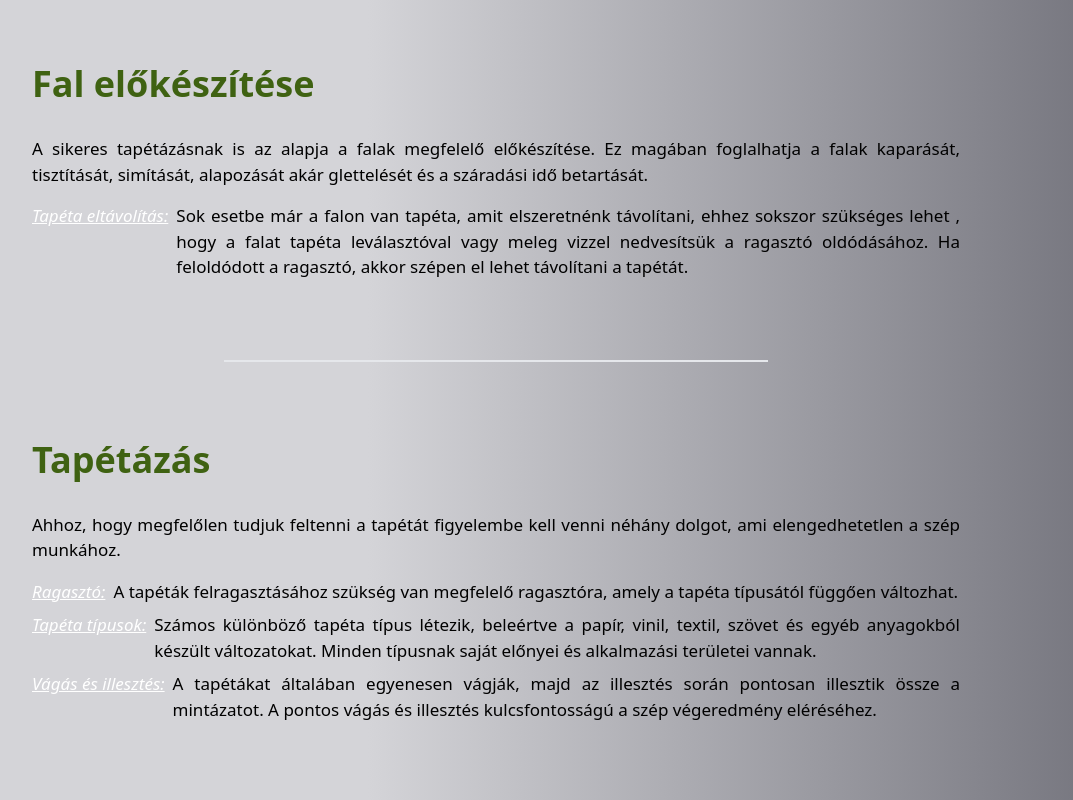
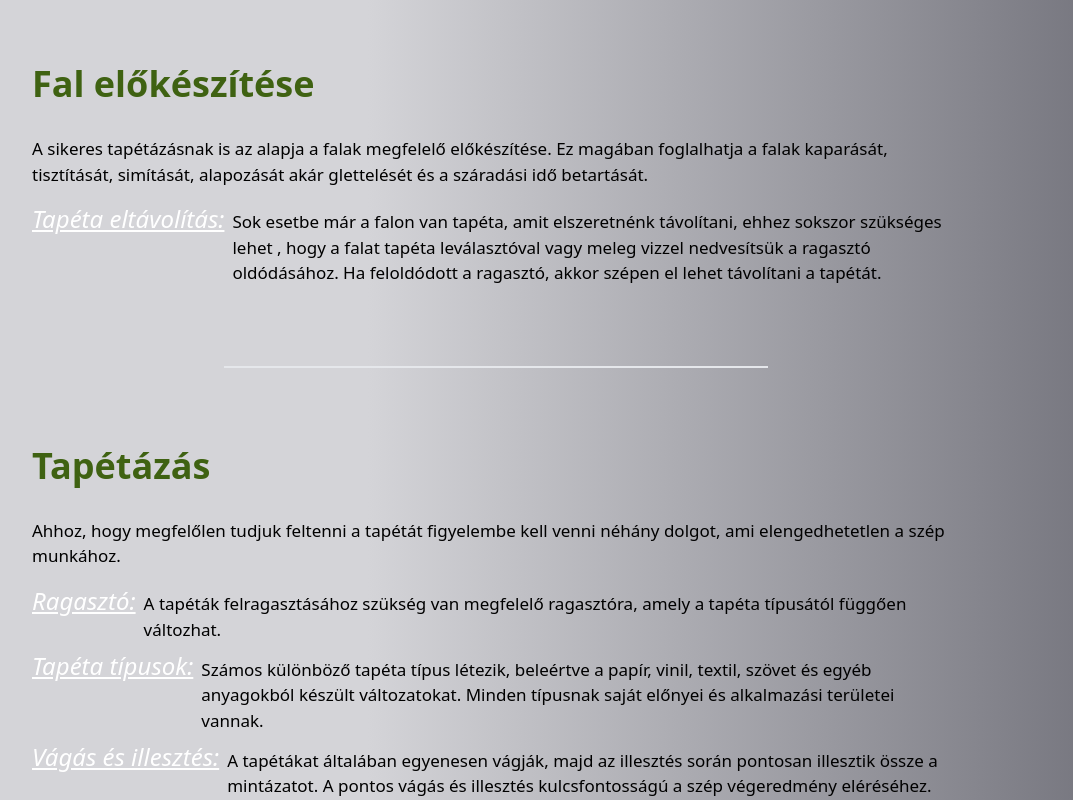
Before and after one commit to Gabo250/roomPainterSite, a React (Create React App) app: page /tapetazas in a window 1280 px wide. Shown: the part 800-1600 px from the top of the page, without its empty margins (144-1217 px from the left). Built offline with nearby package versions, Linux system fonts and the light colour scheme.

Commit message:
texts formating

```diff
--- a/src/component/home/Marketing.jsx
+++ b/src/component/home/Marketing.jsx
@@ -22,7 +22,7 @@ function Marketing() {
                                                 after:absolute after:bg-white after:-bottom-[5px] after:left-[50%]
                                                 after:-translate-x-[50%] after:h-[5px] after:w-[11rem]">
                                 <h3 className="text-[1.25rem] font-bold text-lime-700">{ text.name }</h3>
-                                <p className="leading-7 text-justify">{ text.description }</p>
+                                <p className="leading-7">{ text.description }</p>
                             </Card>
                         );
                     })
--- a/src/component/home/WorkFlowCard.jsx
+++ b/src/component/home/WorkFlowCard.jsx
@@ -21,7 +21,7 @@ function WorkFlowCard({ name, description, icon }) {
             <h2 ref={ titleRef } className={`text-[2rem] uppercase font-semibold transition-transform duration-700
                             ${ titleInViewBox ? 'scale-y-100 origin-top' : 'scale-y-0' }`}
                             >{ name }</h2>
-            <p ref={ descRef } className={`leading-6 text-justify transition-transform duration-700
+            <p ref={ descRef } className={`leading-6 transition-transform duration-700 text-justify
                                             ${ descInViewBox ? ' scale-y-100 origin-bottom' : 'scale-y-0' }`}>{ description }</p>
         </Card>
     );
--- a/src/component/service/ServiceCard.jsx
+++ b/src/component/service/ServiceCard.jsx
@@ -20,14 +20,14 @@ function ServiceCard({ data, name, id }){
                                                                 ${ id !== nameKeys.length - 1 ? `after:w-1/2 after:top-full after:left-1/2 after:-translate-x-[50%] after:border-b-2` : '' }`
                                                                 } >
                                 <h2 className="mb-8 font-bold text-4xl text-lime-800">{ title }</h2>
-                                <p className="mb-4 text-justify">{ data[title].description }</p>
+                                <p className="mb-4">{ data[title].description }</p>
                                 <ul className="flex flex-col gap-2">
                                     {
                                         listKeys.map((item, id) => {
                                             return (
-                                                <li key={ item } className="flex flex-row gap-2 xsm:flex-col">
-                                                    <p className="text-white whitespace-nowrap italic underline">{ item + ':' }</p>
-                                                    <p className="text-justify">{ listValues[id] }</p>
+                                                <li key={ item } className="flex flex-row gap-2 items-start xsm:flex-col">
+                                                    <p className="text-white text-2xl whitespace-nowrap italic underline">{ item + ':' }</p>
+                                                    <p className="mt-[.4rem]">{ listValues[id] }</p>
                                                 </li>
                                             )
                                         })
--- a/src/component/sites/Home.jsx
+++ b/src/component/sites/Home.jsx
@@ -19,7 +19,7 @@ function Home() {
                     <div className="flex flex-col items-start w-[600px] ml-40 mt-12 md:ml-6 md:w-11/12">
                         <h2 className="relative text-[2rem] mb-7 font-bold after:absolute after:top-full after:left-0 after:content-['']
                                         after:h-[6px] after:w-4/6 after:bg-yellow-800">Rólam</h2>
-                        <p className="text-left text-[1.05rem] leading-7 2xsm:text-justify pr-5">
+                        <p className="text-left text-[1.05rem] leading-7 pr-5">
                             <span className="text-[1.6rem] mr-2 font-semibold">Geringer János</span>
                             vagyok, <span className="text-green-800 text-[1.2rem] font-bold">Szobafestő-mázoló</span> végzettséggel rendelkezem.
                             Tanulmányaim befejezése után nem sokkal volt szerencsém kimenni németországba dolgozni 2 évig, ahol mester szakemberek
--- a/src/component/sites/Services.jsx
+++ b/src/component/sites/Services.jsx
@@ -21,7 +21,7 @@ function Services() {
                                     <img src={ service.icon } alt={ service.iconAlt } className="relative h-20 w-20 ml-[50%] -translate-x-[50%]
                                                                                                 2xl:ml-0 2xl:translate-x-0" />
                                     <h1 className="text-[1.5rem] font-semibold text-emerald-700">{ service.name }</h1>
-                                    <p className="leading-7 text-justify text-white">{ service.description }</p>
+                                    <p className="leading-7 text-white">{ service.description }</p>
                                     <Button variant={ "base" } color={ "slate-transparent" } className={ "w-20 py-2 px-4 hover:scale-110 hover:shadow-xl hover:shadow-teal-900" }>
                                         <Link to={ service.link }>Tovább</Link>
                                     </Button>
```
